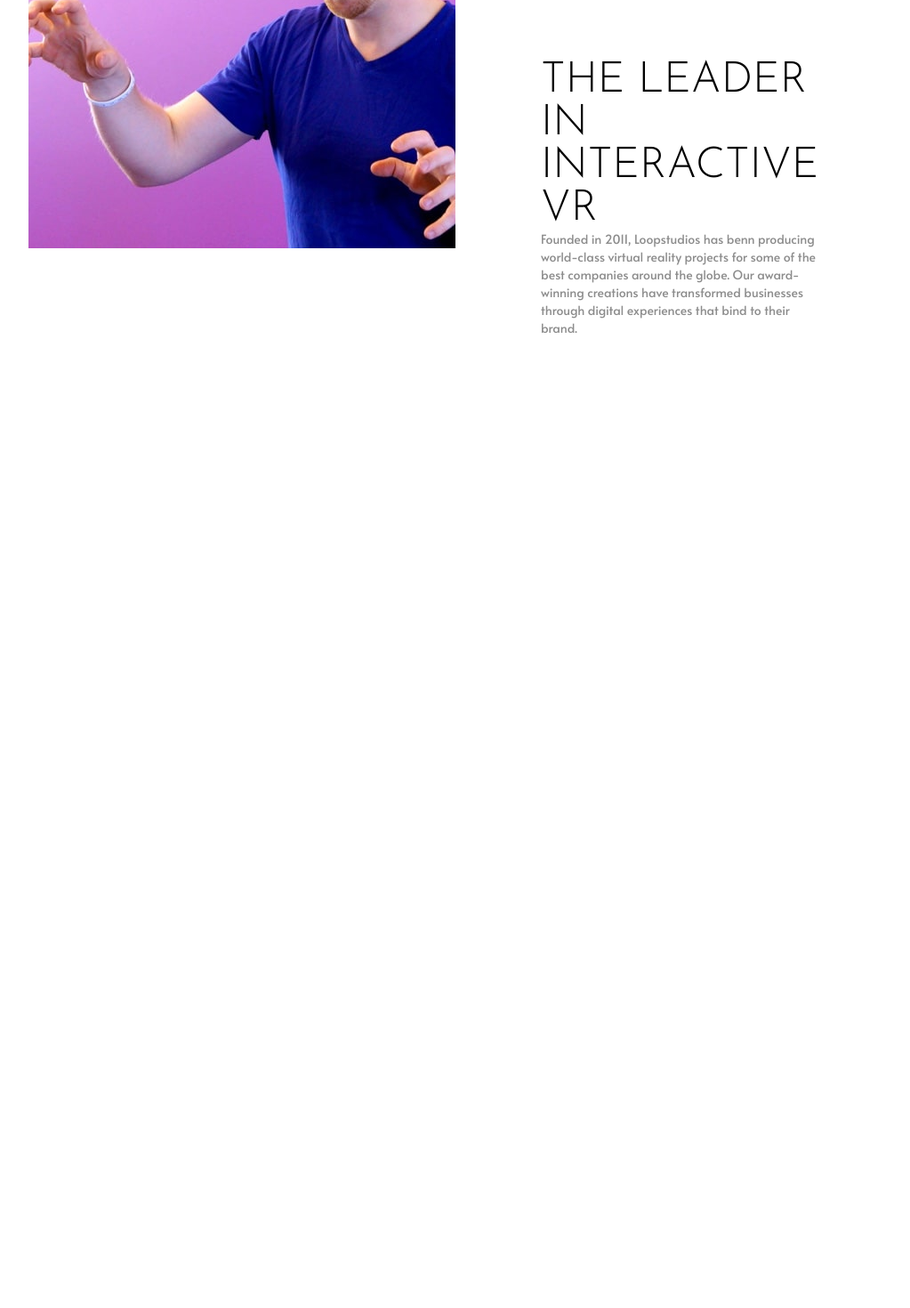
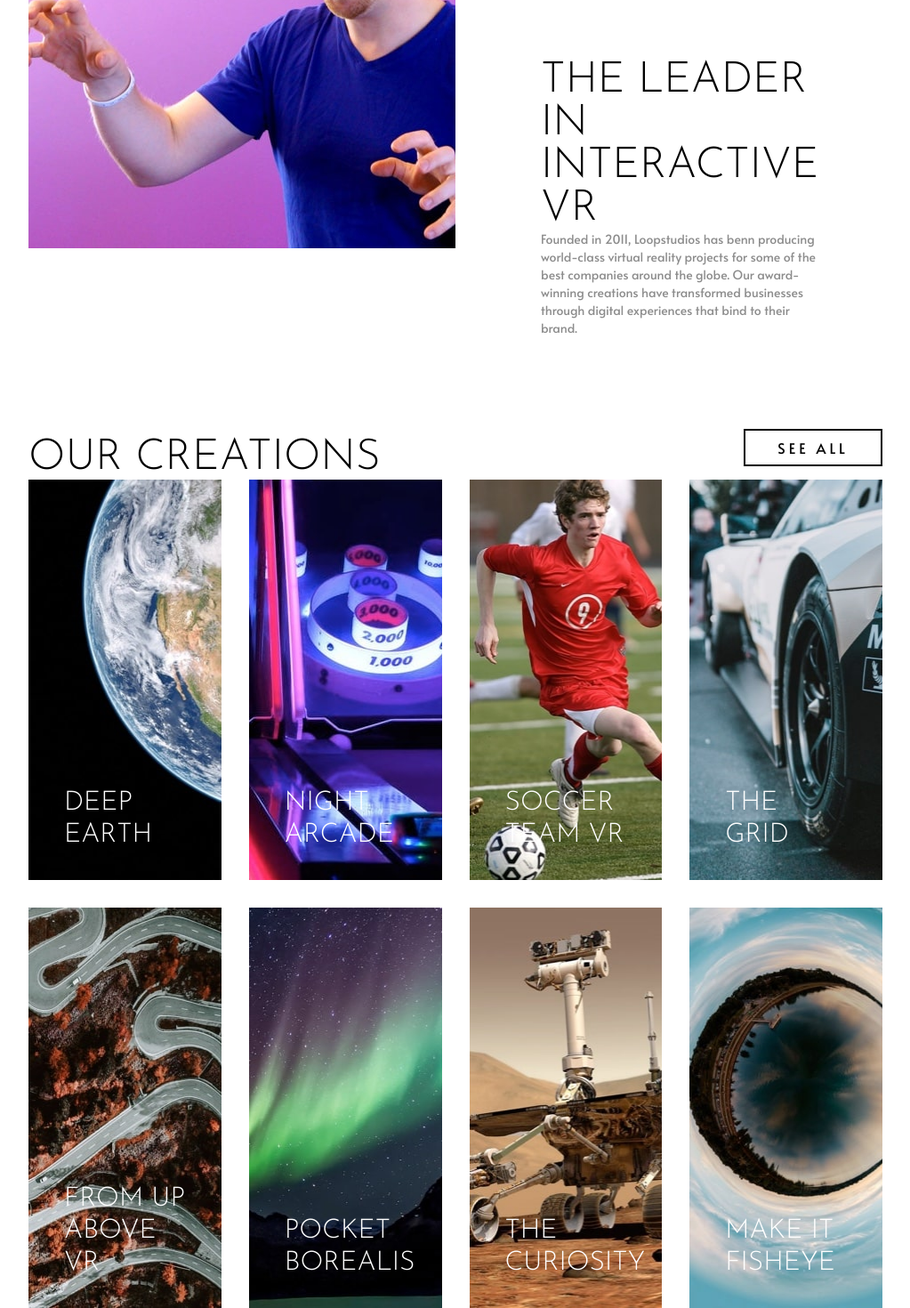
Before and after one commit to wait4ndbleed/loopstudios-landing-page, a Next.js app: page / in a window 1280 px wide. Shown: the part 1105-2575 px from the top of the page at 89% size, without its empty margins (128-1151 px from the left). Before the commit the page ends 1596 px from the top, so only its background shows below. Built offline with nearby package versions, Linux system fonts and the light colour scheme.

Commit message:
feat: create home bot

```diff
--- a/src/app/page.tsx
+++ b/src/app/page.tsx
@@ -1,10 +1,12 @@
 import { Header } from "@/components/Header";
+import { HomeBot } from "@/components/HomeBot";
 import { HomeTop } from "@/components/HomeTop";
 
 export default function Home() {
   return (
     <main className="max-w-[var(--max-width)] m-auto pr-[var(--side-padding)] pl-[var(--side-padding)]">
       <HomeTop />
+      <HomeBot />
     </main>
   )
 }
--- /dev/null
+++ b/src/components/Gallery.tsx
@@ -0,0 +1,50 @@
+import { Josefin_Sans } from "next/font/google";
+
+const font = Josefin_Sans({ subsets: ["latin"], weight: ["300"] });
+
+export const Gallery = () => {
+  return (
+    <div className="grid lg:grid-cols-3 xl:grid-cols-4 gap-[31px]">
+      <div
+        className={`${font.className} bg-[url('../assets/images/desktop/image-deep-earth.jpg')] bg-cover h-[450px]  text-white uppercase flex flex-col justify-end px-10 py-8 text-3xl`}
+      >
+        Deep earth
+      </div>
+      <div
+        className={`${font.className} bg-[url('../assets/images/desktop/image-night-arcade.jpg')] bg-cover h-[450px]  text-white uppercase flex flex-col justify-end px-10 py-8 text-3xl`}
+      >
+        Night arcade
+      </div>
+      <div
+        className={`${font.className} bg-[url('../assets/images/desktop/image-soccer-team.jpg')] bg-cover h-[450px]  text-white uppercase flex flex-col justify-end px-10 py-8 text-3xl`}
+      >
+        Soccer team vr
+      </div>
+      <div
+        className={`${font.className} bg-[url('../assets/images/desktop/image-grid.jpg')] bg-cover h-[450px]  text-white uppercase flex flex-col justify-end pr-20 pl-10 py-8 text-3xl`}
+      >
+        The grid
+      </div>
+      <div
+        className={`${font.className} bg-[url('../assets/images/desktop/image-from-above.jpg')] bg-cover h-[450px]  text-white uppercase flex flex-col justify-end px-10 py-8 text-3xl`}
+      >
+        From up above vr
+      </div>
+      <div
+        className={`${font.className} bg-[url('../assets/images/desktop/image-pocket-borealis.jpg')] bg-cover h-[450px]  text-white uppercase flex flex-col justify-end px-10 py-8 text-3xl`}
+      >
+        Pocket borealis
+      </div>
+      <div
+        className={`${font.className} bg-[url('../assets/images/desktop/image-curiosity.jpg')] bg-cover h-[450px]  text-white uppercase flex flex-col justify-end px-10 py-8 text-3xl`}
+      >
+        The curiosity
+      </div>
+      <div
+        className={`${font.className} bg-[url('../assets/images/desktop/image-fisheye.jpg')] bg-cover h-[450px]  text-white uppercase flex flex-col justify-end px-10 py-8 text-3xl`}
+      >
+        Make it fisheye
+      </div>
+    </div>
+  );
+};
--- /dev/null
+++ b/src/components/HomeBot.tsx
@@ -0,0 +1,27 @@
+import { Josefin_Sans } from "next/font/google";
+import { Gallery } from "./Gallery";
+
+const font = Josefin_Sans({ subsets: ["latin"], weight: ["300"] });
+
+export const HomeBot = () => {
+  return (
+    <div>
+      <div className="flex justify-between">
+        <div className={`${font.className} text-5xl uppercase`}>
+          Our creations
+        </div>
+        <div>
+          <a
+            href="#"
+            className="border-2 border-black hover:text-white hover:bg-black px-9 py-2 uppercase tracking-[4px]"
+          >
+            See all
+          </a>
+        </div>
+      </div>
+      <div className="flex justify-center">
+        <Gallery />
+      </div>
+    </div>
+  );
+};
```
